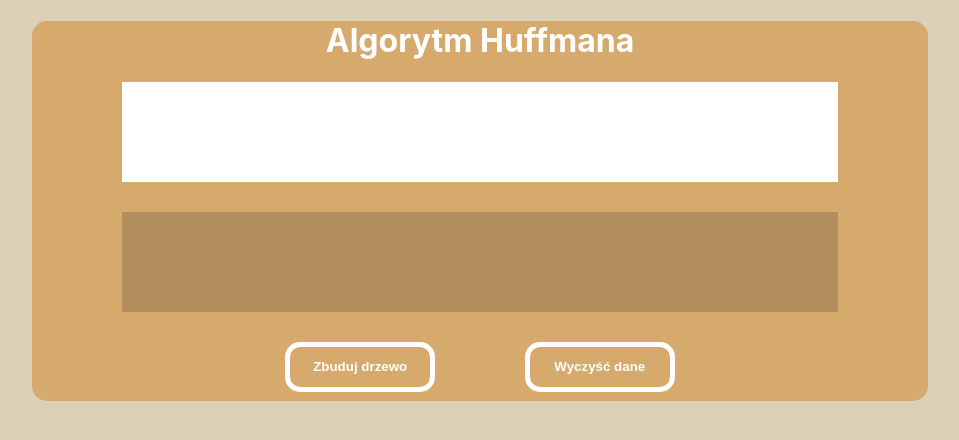
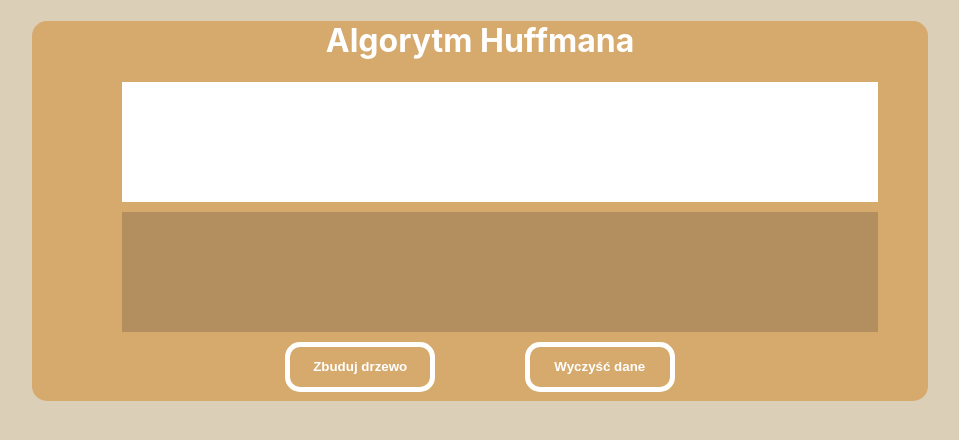
Before and after one commit to xlpnsk/huffman-coder, a React (Create React App) app: page / in a window 1280 px wide. Shown: the top 440 px of the page, without its empty margins (160-1119 px from the left). Built offline with nearby package versions, Linux system fonts and the light colour scheme.

Commit message:
Update favicon and title

```diff
--- a/public/index.html
+++ b/public/index.html
@@ -24,7 +24,7 @@
       work correctly both with client-side routing and a non-root public URL.
       Learn how to configure a non-root public URL by running `npm run build`.
     -->
-    <title>React App</title>
+    <title>Huffman Coder</title>
   </head>
   <body>
     <noscript>You need to enable JavaScript to run this app.</noscript>
--- a/src/components/Form.js
+++ b/src/components/Form.js
@@ -133,7 +133,7 @@ useEffect(() =>{
           </tbody>
         </table>
       <p>Wartość entropii: {entropy}</p>
-      <p>Średnia długość {avgLength}</p>
+      <p>Średnia długość: {avgLength}</p>
       </div>
       : <></>
                 }
--- a/src/components/Form.module.css
+++ b/src/components/Form.module.css
@@ -24,7 +24,7 @@
   height: 100%;
   outline: 0;
   border: none;
-  padding: 0px;
+  padding: 10px 20px;
 }
 
 .textfield textarea:focus{
```
Also changed, not shown: 2 other files (tests, documents, lock files or other folders).
